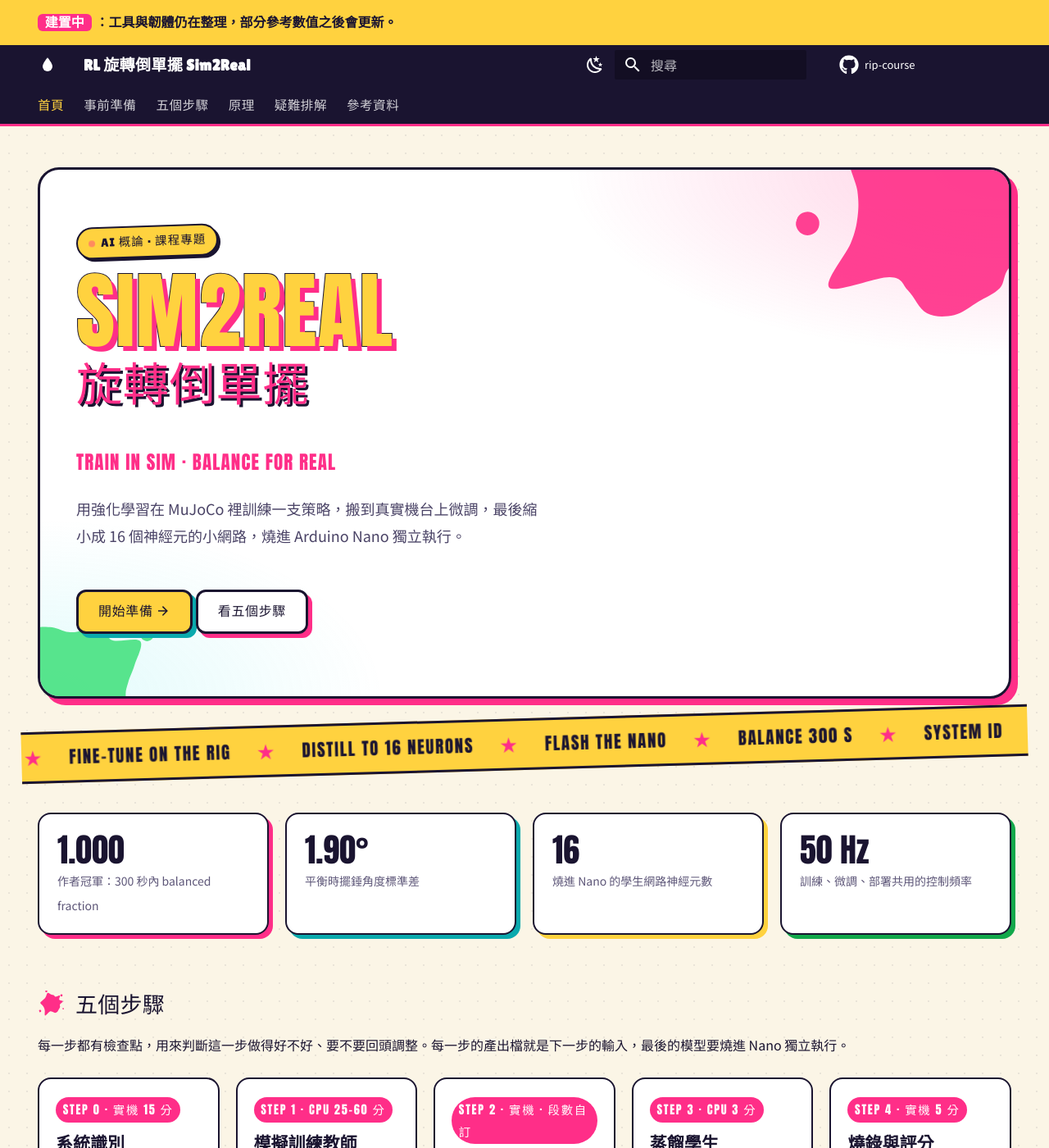
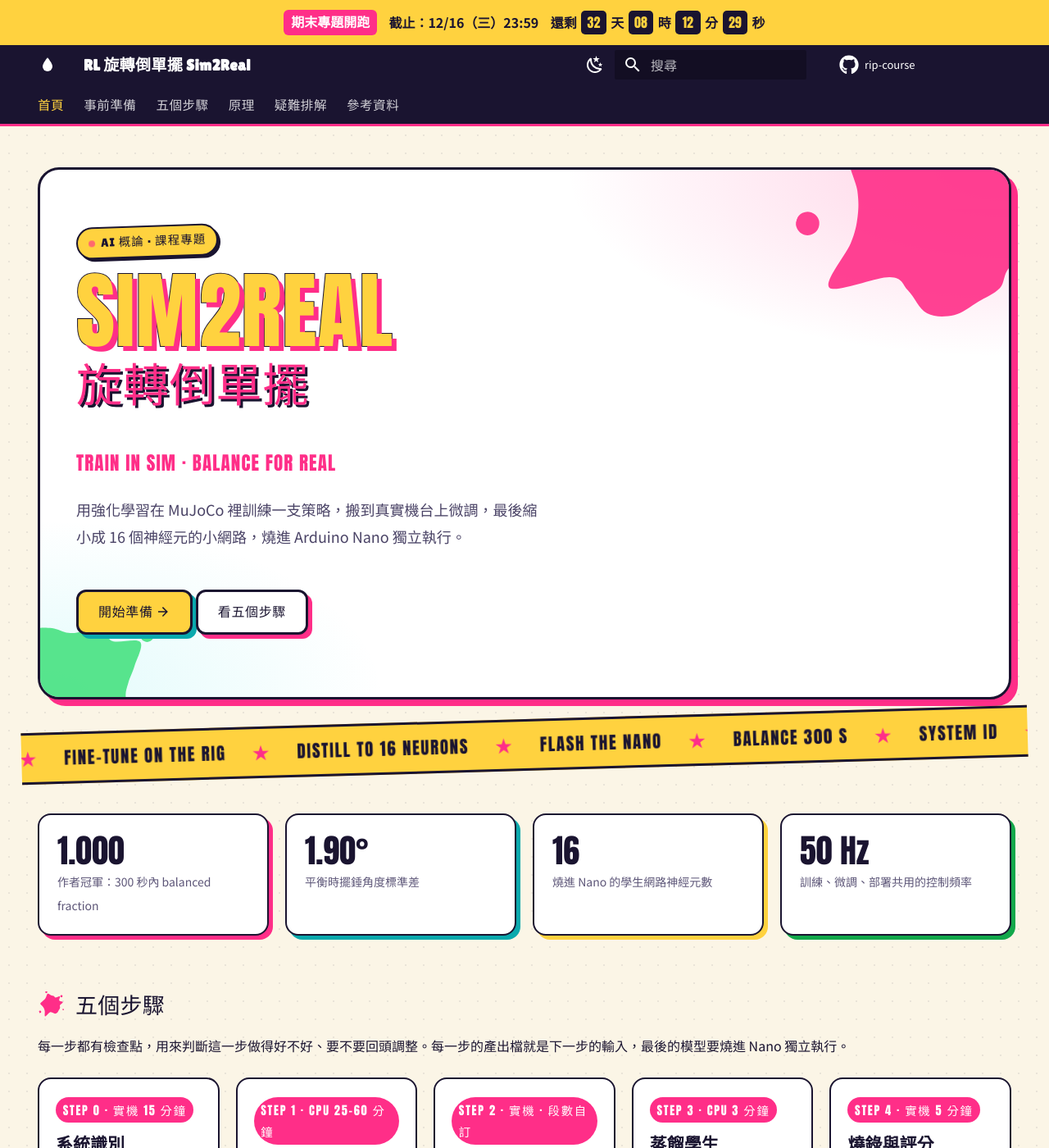
Before and after one commit to Reyes-Lee/rip-course, an MkDocs documentation site: the page built from website/index.md, in a window 1280 px wide and 1400 px high. Shown: the whole window at 82% size. Built offline with MkDocs 1.6.1 and Material for MkDocs 9.7.7, drawn with Linux system fonts in a browser that asks for light colours; nearby versions of some CDN libraries; library files that are not in the unit come from our copies; comment, search, counter and statistics services are not loaded.

Commit message:
Announce the final project with a countdown; spell out minutes on step cards
The banner now reads 期末專題開跑 with a live countdown to
2026-12-16 23:59 (UTC+8). Step cards say 分鐘 instead of 分 so the time
is not read as a score.

Co-Authored-By: Claude Opus 5.5 <noreply@anthropic.com>

```diff
--- a/mkdocs.yml
+++ b/mkdocs.yml
@@ -99,6 +99,7 @@ extra_css:
 extra_javascript:
   - path: assets/rig-viewer.js
     type: module
+  - assets/countdown.js
   - assets/katex-init.js
   - https://cdnjs.cloudflare.com/ajax/libs/KaTeX/0.16.9/katex.min.js
   - https://cdnjs.cloudflare.com/ajax/libs/KaTeX/0.16.9/contrib/auto-render.min.js
--- /dev/null
+++ b/website/assets/countdown.js
@@ -0,0 +1,30 @@
+// 頂端公告列的期末專題倒數。截止時間寫在 overrides/main.html 的 data-deadline（台灣時間）。
+(function () {
+  function pad(n) { return String(n).padStart(2, "0"); }
+  function put(el, unit, value) {
+    var b = el.querySelector('[data-u="' + unit + '"]');
+    if (b && b.textContent !== String(value)) b.textContent = value;
+  }
+  function tick() {
+    document.querySelectorAll(".rip-countdown").forEach(function (el) {
+      var end = Date.parse(el.dataset.deadline);
+      if (isNaN(end)) return;
+      var left = end - Date.now();
+      if (left <= 0) {
+        el.classList.add("is-over");
+        var clock = el.querySelector(".rip-countdown__clock");
+        if (clock) clock.textContent = "已截止";
+        return;
+      }
+      var s = Math.floor(left / 1000);
+      var d = Math.floor(s / 86400); s -= d * 86400;
+      var h = Math.floor(s / 3600); s -= h * 3600;
+      var m = Math.floor(s / 60); s -= m * 60;
+      put(el, "d", d); put(el, "h", pad(h)); put(el, "m", pad(m)); put(el, "s", pad(s));
+      el.classList.toggle("is-urgent", left < 3 * 86400000);
+    });
+  }
+  tick();
+  setInterval(tick, 1000);
+  if (window.document$) window.document$.subscribe(tick);
+})();
--- a/website/assets/extra.css
+++ b/website/assets/extra.css
@@ -111,6 +111,32 @@ body, .md-main {
   border-radius: 6px;
   margin-right: .3em;
 }
+
+/* 公告列的期末專題倒數 */
+.rip-countdown {
+  display: flex;
+  flex-wrap: wrap;
+  align-items: center;
+  justify-content: center;
+  gap: .35em .9em;
+}
+.md-banner .rip-countdown strong { margin-right: 0; }
+.rip-countdown__clock { white-space: nowrap; }
+.rip-countdown__clock b {
+  display: inline-block;
+  min-width: 1.9em;
+  margin: 0 .12em;
+  padding: 0 .3em;
+  font-family: "Anton", var(--rip-display);
+  font-weight: 400;
+  font-variant-numeric: tabular-nums;
+  text-align: center;
+  color: var(--rip-yellow);
+  background: var(--rip-on-yellow);
+  border-radius: 5px;
+}
+.rip-countdown.is-urgent strong { background: var(--rip-red); }
+.rip-countdown.is-over .rip-countdown__clock { font-weight: 800; }
 
 /* ---------- 內文字體與標題 ---------- */
 .md-typeset {
--- a/website/index.md
+++ b/website/index.md
@@ -47,11 +47,11 @@ hide:
 每一步都有檢查點，用來判斷這一步做得好不好、要不要回頭調整。每一步的產出檔就是下一步的輸入，最後的模型要燒進 Nano 獨立執行。
 
 <ul class="rip-steps">
-  <li><a class="rip-step" href="steps/step0-sysid/"><span class="rip-step__n">STEP 0 · 實機 15 分</span><span class="rip-step__t">系統識別</span><span class="rip-step__d">量擺錘鉸鏈的摩擦，讓模擬對上你的機台。</span><span class="rip-step__out">sysid_params.json</span></a></li>
-  <li><a class="rip-step" href="steps/step1-train/"><span class="rip-step__n">STEP 1 · CPU 25–60 分</span><span class="rip-step__t">模擬訓練教師</span><span class="rip-step__d">三階段 domain randomization，訓練 256×256 的 SAC 策略。</span><span class="rip-step__out">v1_stage3/best_model.zip</span></a></li>
+  <li><a class="rip-step" href="steps/step0-sysid/"><span class="rip-step__n">STEP 0 · 實機 15 分鐘</span><span class="rip-step__t">系統識別</span><span class="rip-step__d">量擺錘鉸鏈的摩擦，讓模擬對上你的機台。</span><span class="rip-step__out">sysid_params.json</span></a></li>
+  <li><a class="rip-step" href="steps/step1-train/"><span class="rip-step__n">STEP 1 · CPU 25–60 分鐘</span><span class="rip-step__t">模擬訓練教師</span><span class="rip-step__d">三階段 domain randomization，訓練 256×256 的 SAC 策略。</span><span class="rip-step__out">v1_stage3/best_model.zip</span></a></li>
   <li><a class="rip-step" href="steps/step2-finetune/"><span class="rip-step__n">STEP 2 · 實機 · 段數自訂</span><span class="rip-step__t">實機微調</span><span class="rip-step__d">用真實回合繼續訓練，學會模擬沒涵蓋的動態。</span><span class="rip-step__out">ftN/best_model.zip</span></a></li>
-  <li><a class="rip-step" href="steps/step3-distill/"><span class="rip-step__n">STEP 3 · CPU 3 分</span><span class="rip-step__t">蒸餾學生</span><span class="rip-step__d">行為克隆＋DAgger，縮小成 16 個神經元的小網路。</span><span class="rip-step__out">distill_h16_dagger_dev/student.pt</span></a></li>
-  <li><a class="rip-step" href="steps/step4-deploy/"><span class="rip-step__n">STEP 4 · 實機 5 分</span><span class="rip-step__t">燒錄與評分</span><span class="rip-step__d">燒進 Nano，拔掉電腦也能自己甩上、平衡。</span><span class="rip-step__out">policy_weights_student.h</span></a></li>
+  <li><a class="rip-step" href="steps/step3-distill/"><span class="rip-step__n">STEP 3 · CPU 3 分鐘</span><span class="rip-step__t">蒸餾學生</span><span class="rip-step__d">行為克隆＋DAgger，縮小成 16 個神經元的小網路。</span><span class="rip-step__out">distill_h16_dagger_dev/student.pt</span></a></li>
+  <li><a class="rip-step" href="steps/step4-deploy/"><span class="rip-step__n">STEP 4 · 實機 5 分鐘</span><span class="rip-step__t">燒錄與評分</span><span class="rip-step__d">燒進 Nano，拔掉電腦也能自己甩上、平衡。</span><span class="rip-step__out">policy_weights_student.h</span></a></li>
 </ul>
 
 ## 你會用到的東西
--- a/website/overrides/main.html
+++ b/website/overrides/main.html
@@ -1,5 +1,9 @@
 {% extends "base.html" %}
 
 {% block announce %}
-  <strong>建置中</strong>：工具與韌體仍在整理，部分參考數值之後會更新。
+  <div class="rip-countdown" data-deadline="2026-12-16T23:59:59+08:00">
+    <strong>期末專題開跑</strong>
+    <span class="rip-countdown__label">截止：12/16（三）23:59</span>
+    <span class="rip-countdown__clock">還剩 <b data-u="d">--</b> 天 <b data-u="h">--</b> 時 <b data-u="m">--</b> 分 <b data-u="s">--</b> 秒</span>
+  </div>
 {% endblock %}
```
Also changed, not shown: website/steps/index.md (+4 -4 lines).
